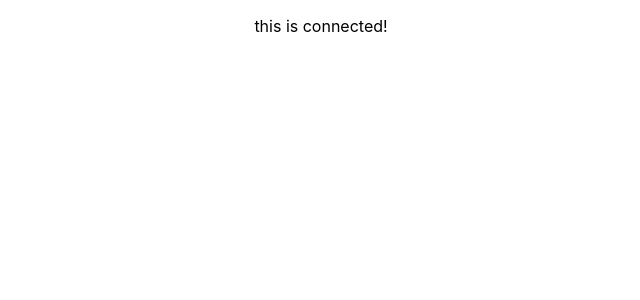
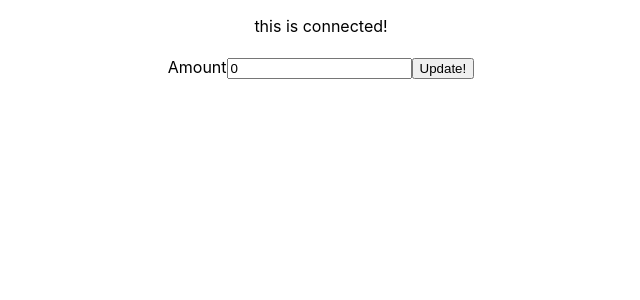
Before and after one commit to KhMoSu/inventory-frontend, a React (Create React App) app: page /items/1 in a window 1280 px wide. Shown: the top 300 px of the page, without its empty margins (319-959 px from the left). Built offline with nearby package versions, Linux system fonts and the light colour scheme; no server answers.

Commit message:
updateById function is now working properly

```diff
--- a/src/ItemForm.js
+++ b/src/ItemForm.js
@@ -8,9 +8,13 @@ export default function ItemForm() {
   const { id } = useParams();
   const [itemForm, setItemForm] = useState({
     item: '',
-    amount: '',
+    amount: 0,
     bought: false,
   });
+  async function handleSubmit(e){
+    e.preventDefault();
+    await updateById(id, itemForm);
+  }
 
   useEffect(() => {
     async function load() {
@@ -20,5 +24,20 @@ export default function ItemForm() {
     load();
   }, [id]);
 
-  return <h1>{itemForm.item}</h1>;
+  return (
+    <div className='item-form'>
+      <h1>{itemForm.item}</h1>
+      <form onSubmit={handleSubmit}>
+        <label>
+        Amount
+          <input
+            value={itemForm.amount} onChange={(e) =>
+              setItemForm({
+                ...ItemForm,
+                amount: e.target.value })}/>
+          <button> Update! </button>
+        </label>
+      </form>
+    </div>
+  );
 }
--- a/src/services/fetch-utils.js
+++ b/src/services/fetch-utils.js
@@ -5,7 +5,6 @@ import { put } from 'superagent';
 export async function getAll() {
   const res = await fetch('http://localhost:7890/api/v1/items');
   const items = await res.json();
-  console.log(items);
 
   return items;
 }
@@ -17,11 +16,17 @@ export async function getById(id) {
   return item;
 }
 
-export async function updateById(id) {
-  const res = await put(`http://localhost:7890/api/v1/items/${id}`);
-  const item = await res.json();
-
-  return item;
+export async function updateById(id, item) {
+  const res = await fetch(`http://localhost:7890/api/v1/items/${id}`, {
+    method: 'PUT',
+    headers: {
+      'Content-type': 'application/json',
+    },
+    credentials: 'include',
+    mode: 'cors',
+    body: JSON.stringify(item)
+  });
+  return res.json();
 }
 
 //post and put more complex
```
